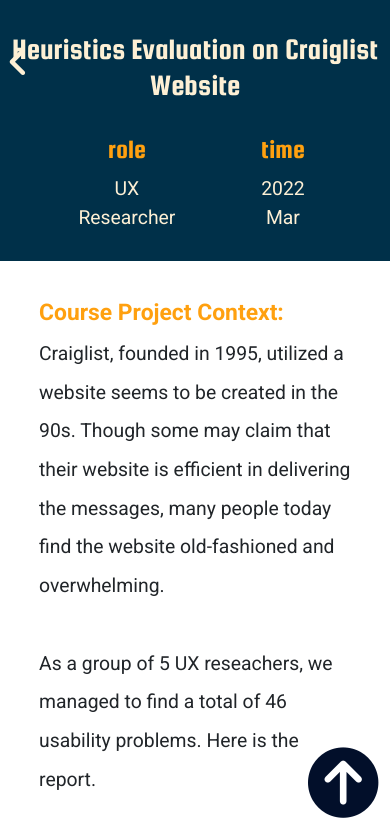
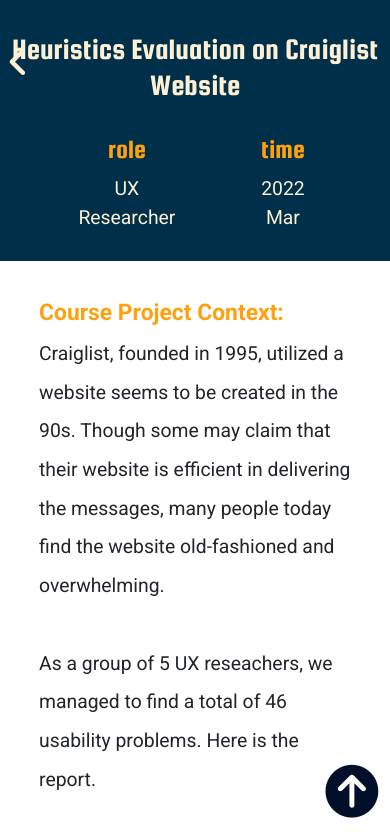
Before and after one commit to EmberShan/my_portfolio, a React (Create React App) app: page /project3 in a window 390 px wide. Shown: the top 836 px of the page. Built offline with nearby package versions, Linux system fonts and the light colour scheme.

Commit message:
changed some breakpoints for better responsive design

```diff
--- a/src/Detail/styles.js
+++ b/src/Detail/styles.js
@@ -153,6 +153,13 @@
         content: "© Ember Shan - University of Michigan 2021";
     }
 
+
+    @media screen and (max-width: 576px) {
+        &::after{
+            font-size: .7rem;
+        }
+    }
+
 `
 
 
@@ -249,4 +256,10 @@
         }
     }
 
+    @media screen and (max-width: 768px) {
+        a i{
+            font-size: 3rem;
+        }
+    }
+
 `
--- a/src/components/styles.js
+++ b/src/components/styles.js
@@ -289,7 +289,7 @@
 
 
     // on mobile
-    @media screen and (max-width: 576px) {
+    @media screen and (max-width: 768px) {
         height: auto;
 
         div{
```
